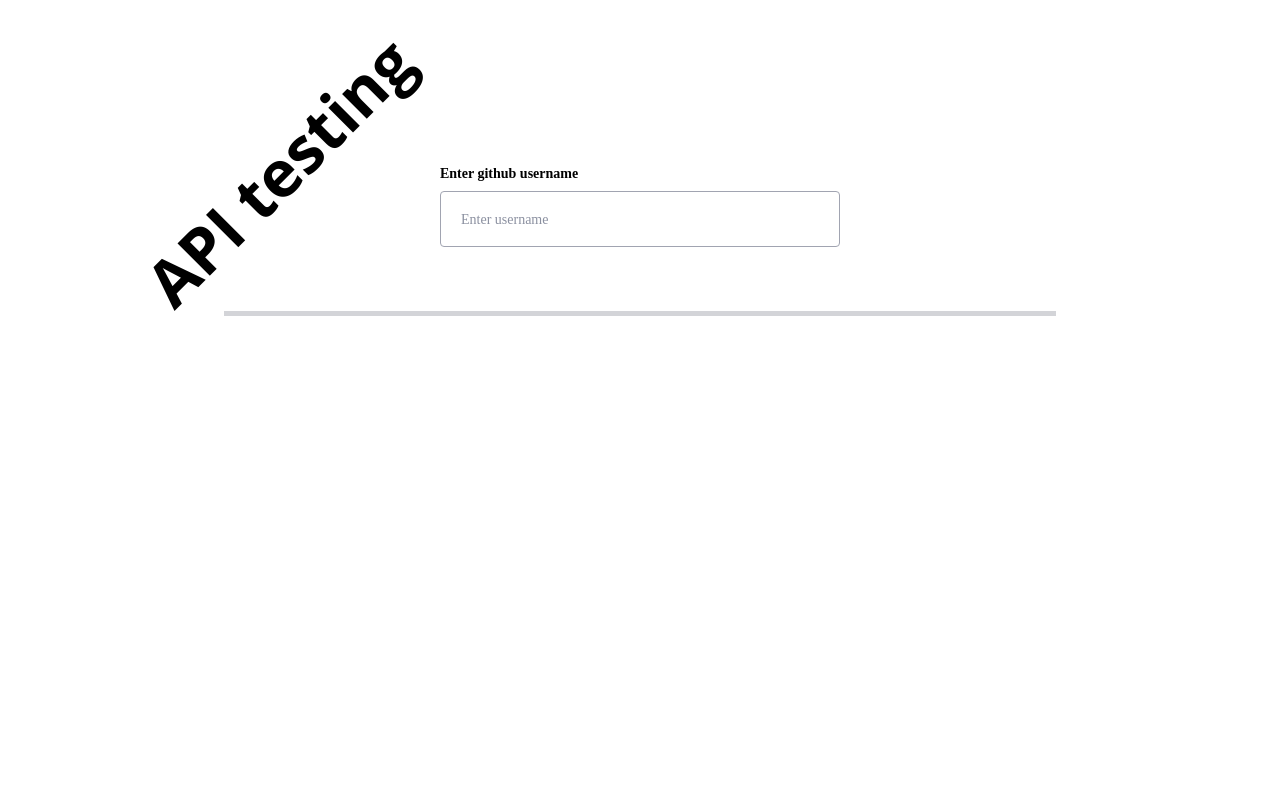
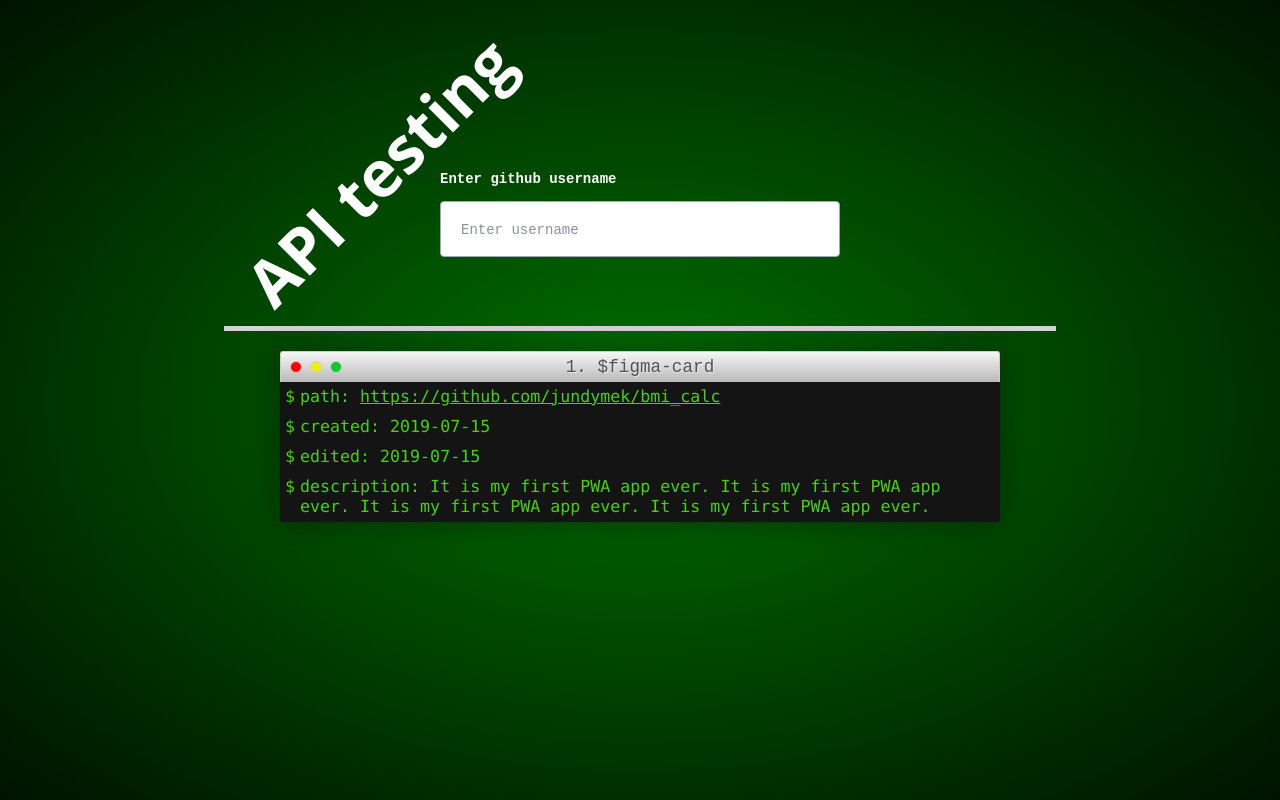
Before and after one commit to jundymek/wtf-api, a website: page src/content/index.html in a window 1280 px wide. Drawn offline with nearby package versions, Linux system fonts and the light colour scheme; files that its build step writes are made by us from their sources.

Commit message:
feat: terminal look

```diff
--- a/src/content/index.html
+++ b/src/content/index.html
@@ -40,6 +40,21 @@
     </form>
     <div class="separator"></div>
     <div class="repository-wrapper repository-wrapper--js">
+        <div class="shell">
+            <div class="shell__top-bar">1. $figma-card</div>
+            <div class="shell__button shell__button--left"></div>
+            <div class="shell__button shell__button--middle"></div>
+            <div class="shell__button shell__button--right"></div>
+            <ul class="shell__body">
+              <li class="shell__body-element">path: <a href="#">https://github.com/jundymek/bmi_calc</a></li>
+              <li class="shell__body-element">created:  2019-07-15</li>
+              <li class="shell__body-element">edited: 2019-07-15</li>
+              <li class="shell__body-element">description: It is my first PWA app ever. It is my first PWA app ever. It is my first PWA app ever. It is my first PWA
+                  app ever.</li>
+            </ul>
+          </div>
+
+
       <!-- <section class="repository repository--js">
         <h2 class="repository__number">1</h2>
         <h2 class="repository__title repository__title--js">figma-card</h2>
--- a/src/scss/main.scss
+++ b/src/scss/main.scss
@@ -11,13 +11,11 @@ html {
     box-sizing: inherit;
 }
 
-li {
-  min-height: 50px;
-}
-
 body {
-    color: $black;
-    background: $violet;
+    color: white;
+    font: 1.3rem Inconsolata, monospace;
+    background-color: black;
+    background-image: radial-gradient(rgba(0, 150, 0, 0.75), black 120%);
 }
 
 .content {
@@ -76,7 +74,7 @@ body {
         position: relative;
     }
     &__title {
-        margin: 140px 720px 80px 0px;
+        margin: 140px 520px 80px 0px;
         transform: rotate(-45deg);
         font-family: Open Sans;
         font-style: normal;
@@ -98,11 +96,17 @@ body {
     flex-direction: column;
 }
 
+.repository-wrapper {
+    display: block;
+    max-width: 800px;
+    width: 90%;
+}
+
 .repository {
     margin-top: 26px;
     max-width: 640px;
     width: 100%;
-  background: #EDE59F;
+    // background: #EDE59F;
     display: flex;
     justify-content: center;
     flex-direction: column;
@@ -112,13 +116,12 @@ body {
         grid-template-columns: 1fr 2fr;
         column-gap: 40px;
         grid-auto-rows: auto;
-
     }
     &__number {
         position: absolute;
         top: 0;
         left: 0;
-    margin: 10px 0 5px 10px
+        margin: 10px 0 5px 10px;
     }
     &__title {
         text-align: center;
@@ -132,3 +135,140 @@ body {
     width: 100%;
     margin-top: 48px;
 }
+
+.shell {
+    display: block;
+    max-width: 800px;
+    width: 90%;
+    margin: 20px auto 0 auto;
+    box-shadow: 0 0 30px rgba(0, 0, 0, 0.4);
+    position: relative;
+
+    -webkit-border-radius: 3px;
+    -moz-border-radius: 3px;
+    border-radius: 3px;
+    &__body {
+        margin: 0;
+        padding: 5px;
+        list-style: none;
+        background: #141414;
+        color: #45d40c;
+        font: 0.8em "Andale Mono", Consolas, "Courier New";
+        line-height: 1.2em;
+
+        -webkit-border-bottom-right-radius: 3px;
+        -webkit-border-bottom-left-radius: 3px;
+        -moz-border-radius-bottomright: 3px;
+        -moz-border-radius-bottomleft: 3px;
+        border-bottom-right-radius: 3px;
+        border-bottom-left-radius: 3px;
+        a {
+          color: #45d40c;
+        }
+    }
+    &__body-element {
+        word-wrap: break-word;
+        position: relative;
+        padding: 0 0 0 15px;
+        min-height: 30px;
+        &::before {
+            content: "$";
+            position: absolute;
+            left: 0;
+            top: 0;
+        }
+    }
+    &__button::before {
+        position: absolute;
+        border-radius: 50%;
+        top: 0;
+        height: 12px;
+        width: 12px;
+        content: "";
+        border: .1px solid rgb(207, 205, 205);
+    }
+    &__button--left::before {
+        background-color: red;
+        margin: 10px 0 0 10px;
+    }
+    &__button--middle::before {
+        background-color: #f1ee0d;
+        margin: 10px 0 0 30px;
+    }
+    &__button--right::before {
+        background-color: #0cca2c;
+        margin: 10px 0 0 50px;
+    }
+    &__top-bar {
+        text-align: center;
+        color: #525252;
+        padding: 5px 0;
+        margin: 0;
+        text-shadow: 1px 1px 0 rgba(255, 255, 255, 0.5);
+        font-size: 0.85em;
+        border: 1px solid #cccccc;
+        border-bottom: none;
+
+        -webkit-border-top-left-radius: 3px;
+        -webkit-border-top-right-radius: 3px;
+        -moz-border-radius-topleft: 3px;
+        -moz-border-radius-topright: 3px;
+        border-top-left-radius: 3px;
+        border-top-right-radius: 3px;
+
+        background: #f7f7f7; /* Old browsers */
+        background: -moz-linear-gradient(
+            top,
+            #f7f7f7 0%,
+            #b8b8b8 100%
+        ); /* FF3.6+ */
+        background: -webkit-gradient(
+            linear,
+            left top,
+            left bottom,
+            color-stop(0%, #f7f7f7),
+            color-stop(100%, #b8b8b8)
+        ); /* Chrome,Safari4+ */
+        background: -webkit-linear-gradient(
+            top,
+            #f7f7f7 0%,
+            #b8b8b8 100%
+        ); /* Chrome10+,Safari5.1+ */
+        background: -o-linear-gradient(
+            top,
+            #f7f7f7 0%,
+            #b8b8b8 100%
+        ); /* Opera 11.10+ */
+        background: -ms-linear-gradient(
+            top,
+            #f7f7f7 0%,
+            #b8b8b8 100%
+        ); /* IE10+ */
+        background: linear-gradient(
+            to bottom,
+            #f7f7f7 0%,
+            #b8b8b8 100%
+        ); /* W3C */
+        filter: progid:DXImageTransform.Microsoft.gradient( startColorstr='#f7f7f7', endColorstr='#B8B8B8',GradientType=0 ); /* IE6-9 */
+        &::before {
+            content: " ";
+            font-size: 10px;
+            background: red;
+            border-radius: 10%;
+        }
+    }
+}
+
+// .shell__body li:before {
+//     content: "$";
+//     position: absolute;
+//     left: 0;
+//     top: 0;
+// }
+
+// .shell__body li {
+//     word-wrap: break-word;
+//     position: relative;
+//     padding: 0 0 0 15px;
+//     min-height: 30px;
+// }
```
Lines whose indentation alone changed are shown as unchanged.
